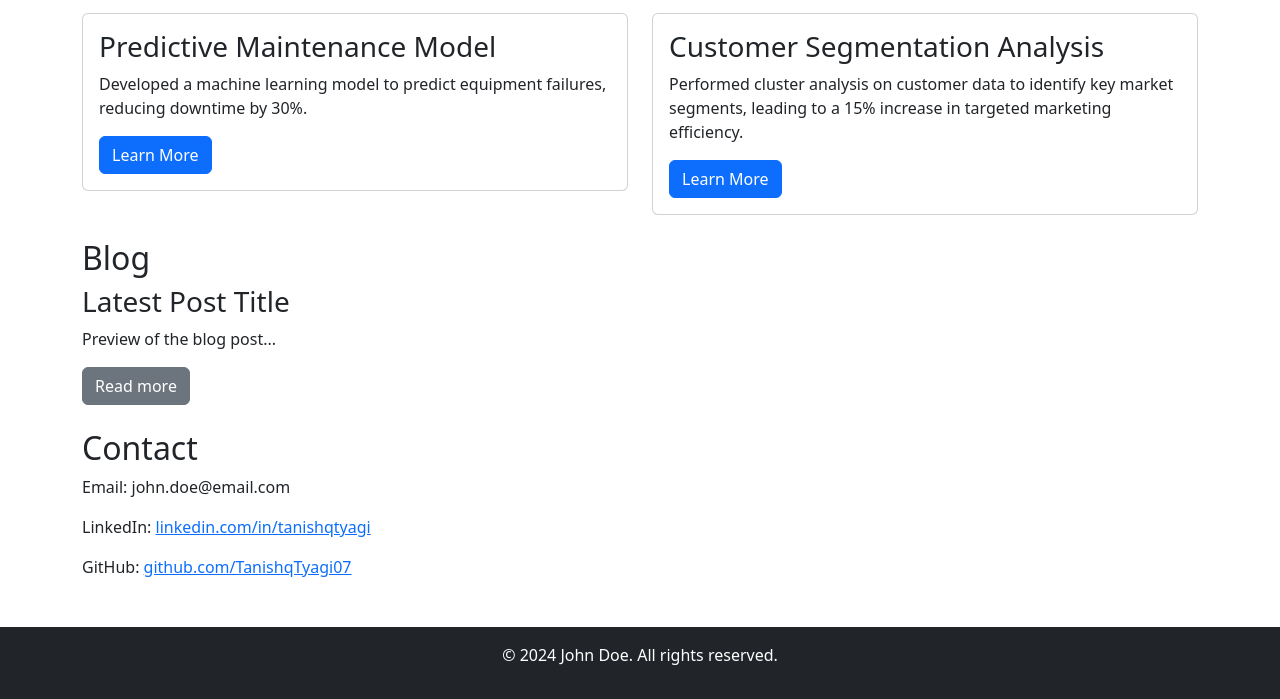
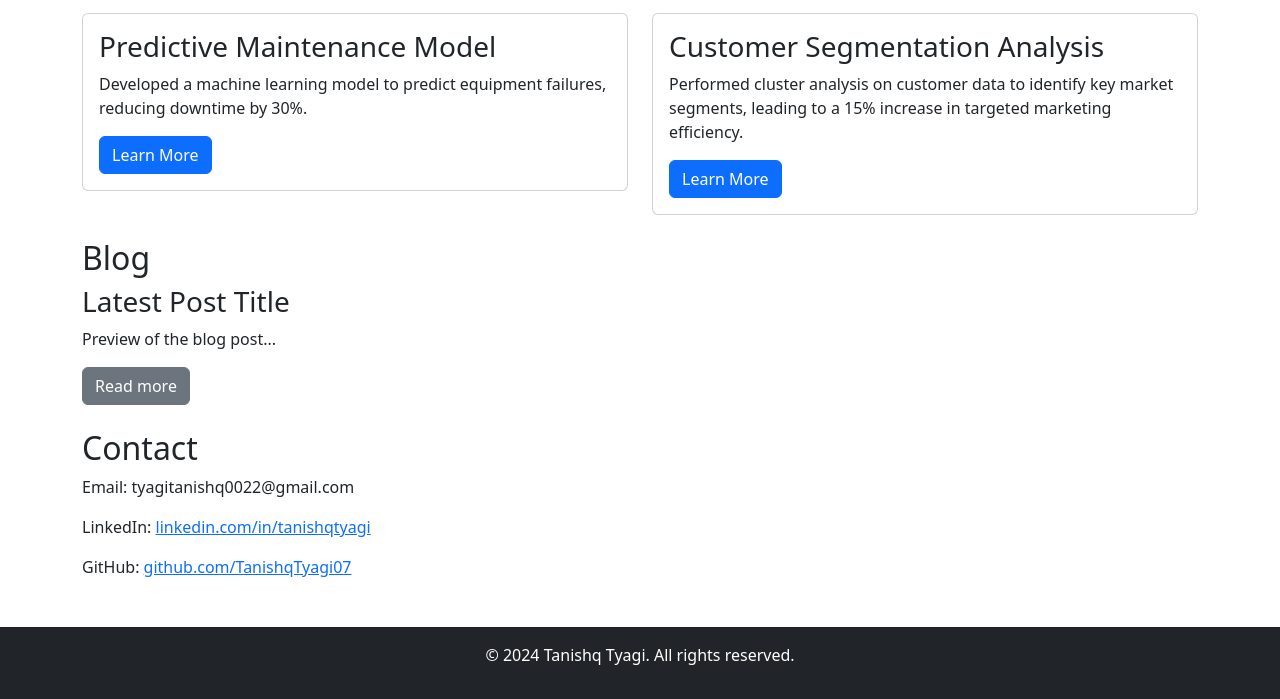
Before and after one commit to TanishqTyagi07/TanishqTyagi07.github.io, a plain HTML site: page index.html in a window 1280 px wide. Shown: the part 706-1405 px from the top of the page. Drawn offline with nearby package versions, Linux system fonts and the light colour scheme.

Commit message:
Update index.html

```diff
--- a/index.html
+++ b/index.html
@@ -13,7 +13,7 @@
 </head>
 <body>
     <header class="bg-dark text-white text-center py-5">
-        <h1>John Doe</h1>
+        <h1>Tanishq Tyagi</h1>
         <p class="lead">Data Scientist</p>
     </header>
 
@@ -92,14 +92,14 @@
 
         <section id="contact">
             <h2>Contact</h2>
-            <p>Email: john.doe@email.com</p>
+            <p>Email: tyagitanishq0022@gmail.com</p>
             <p>LinkedIn: <a href="www.linkedin.com/in/tanishqtyagi">linkedin.com/in/tanishqtyagi</a></p>
             <p>GitHub: <a href="https://github.com/TanishqTyagi07">github.com/TanishqTyagi07</a></p>
         </section>
     </main>
 
     <footer class="bg-dark text-white text-center py-3 mt-5">
-        <p>&copy; 2024 John Doe. All rights reserved.</p>
+        <p>&copy; 2024 Tanishq Tyagi. All rights reserved.</p>
     </footer>
 </body>
 </html>
```
